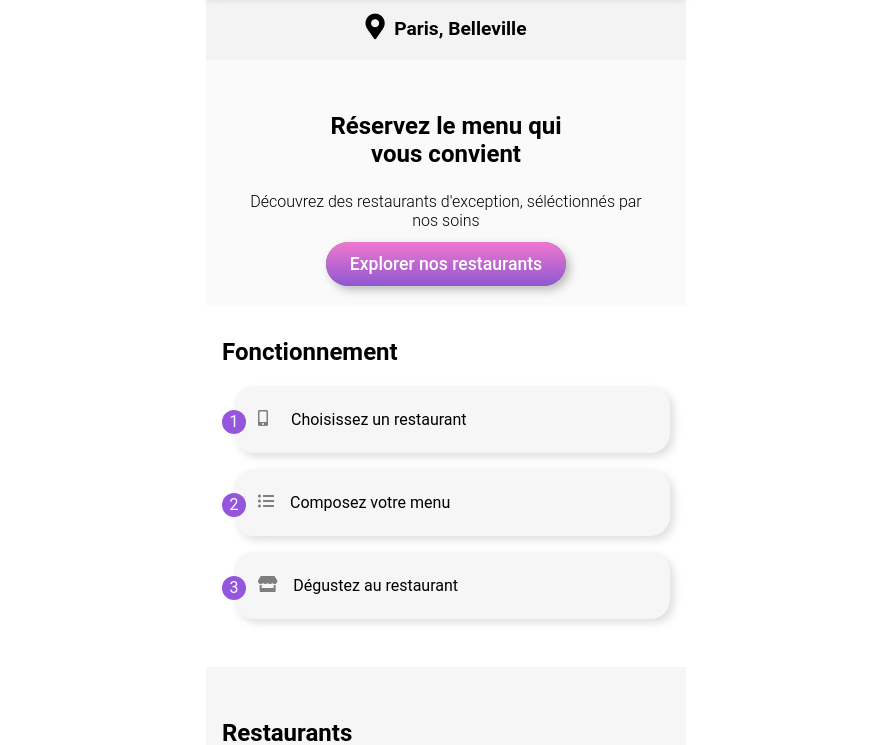
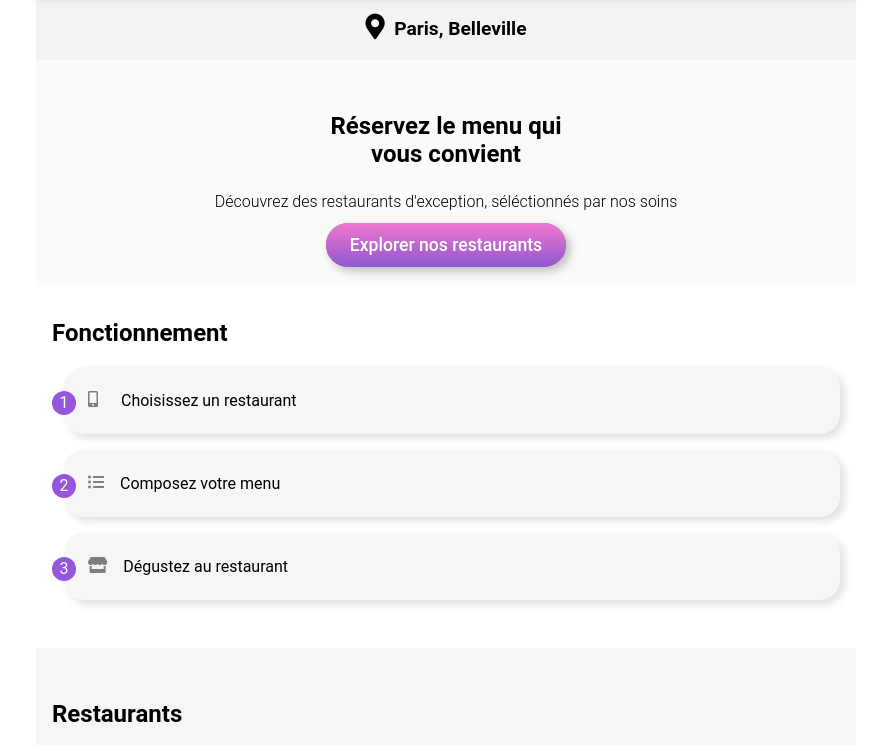
Before and after one commit to JohnRandrianarison/JohnRandrianarison.github.io, a plain HTML site: page index.html in a window 1280 px wide. Shown: the part 76-821 px from the top of the page, without its empty margins (194-1085 px from the left). Drawn offline with Linux system fonts and the light colour scheme; grey boxes are pictures that could not be loaded; a web font is replaced by a local one.

Commit message:
media screenn tablette

```diff
--- a/css/style.css
+++ b/css/style.css
@@ -269,3 +269,9 @@ body {
   margin-right: 0.5rem;
   font-size: 12px;
 }
+
+@media only screen and (min-width: 480px) {
+  .size__body {
+    max-width: 820px;
+  }
+}
```
